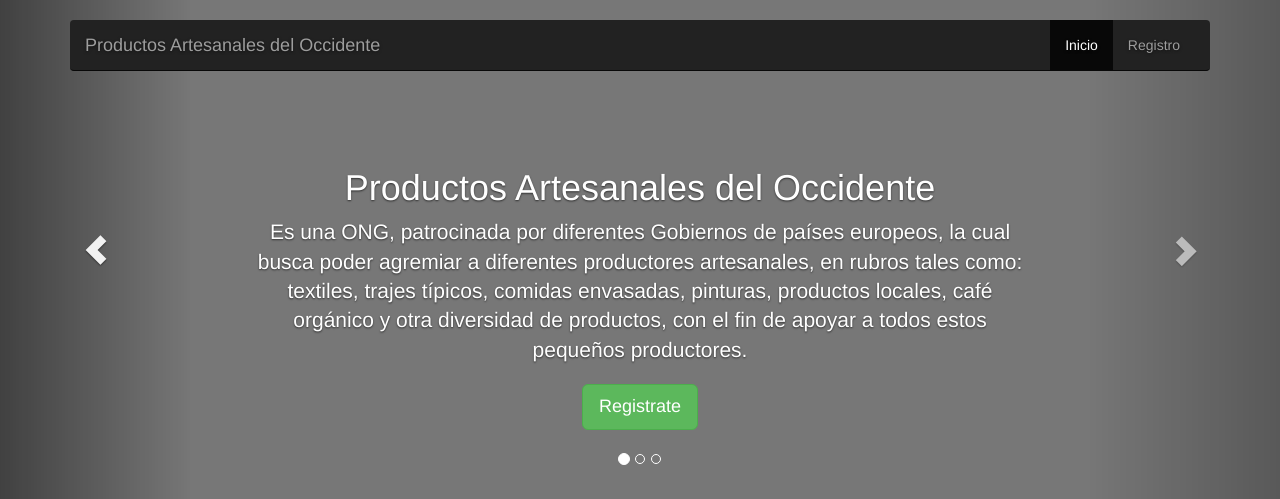
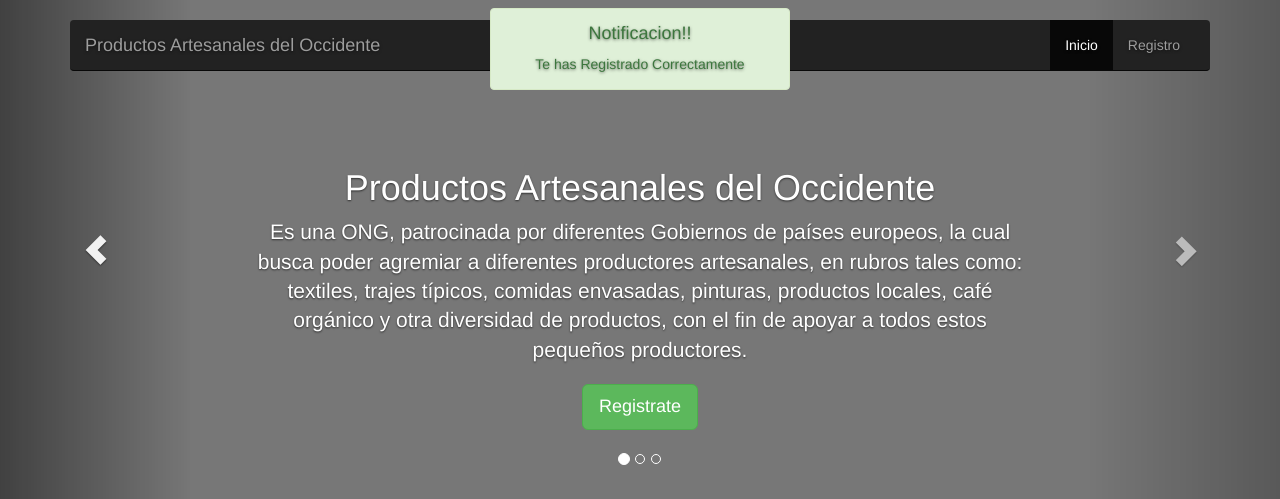
Before and after one commit to felixacdc/PaginaServidor, a PHP site: page / in a window 1280 px wide. Shown: the top 499 px of the page. Run offline with PHP 8.4, Linux system fonts and the light colour scheme.

Commit message:
Grardado en bd

```diff
--- a/css/carousel.css
+++ b/css/carousel.css
@@ -14,7 +14,7 @@
   top: 0;
   right: 0;
   left: 0;
-  z-index: 20;
+  z-index: 2;
 }
 
 /* Flip around the padding for proper display in narrow viewports */
--- a/css/css.css
+++ b/css/css.css
@@ -6,6 +6,17 @@ body{
   text-shadow: 0 1px 3px rgba(0,0,0,.5);
   padding: 0px;
 
+}
+
+.ContAlert{
+  width: 300px;
+  height: 100px;
+   position: absolute;
+   margin: 8px auto;
+  top: 0;
+  right: 0;
+  left: 0;
+  z-index: 3;
 }
 
   .site-wrapper{
--- a/index.html
+++ b/index.php
@@ -11,6 +11,13 @@
 	<script src="js/jquery-1.9.1.min.js"></script>
 </head>
 <body>
+	<div class="ContAlert">
+		<div class="alert alert-success">
+		 	<h4>Notificacion!!</h4>
+		 	Te has Registrado Correctamente
+		</div>
+	</div>
+
 	<div class="site-wrapper">
       <div class="site-wrapper-inner">
 		      <div class="navbar-wrapper">
```
Also changed, not shown: BD/paginaserver.sql (added, +42 -0 lines), Paginas/Registrando.php (+9 -1 lines).
